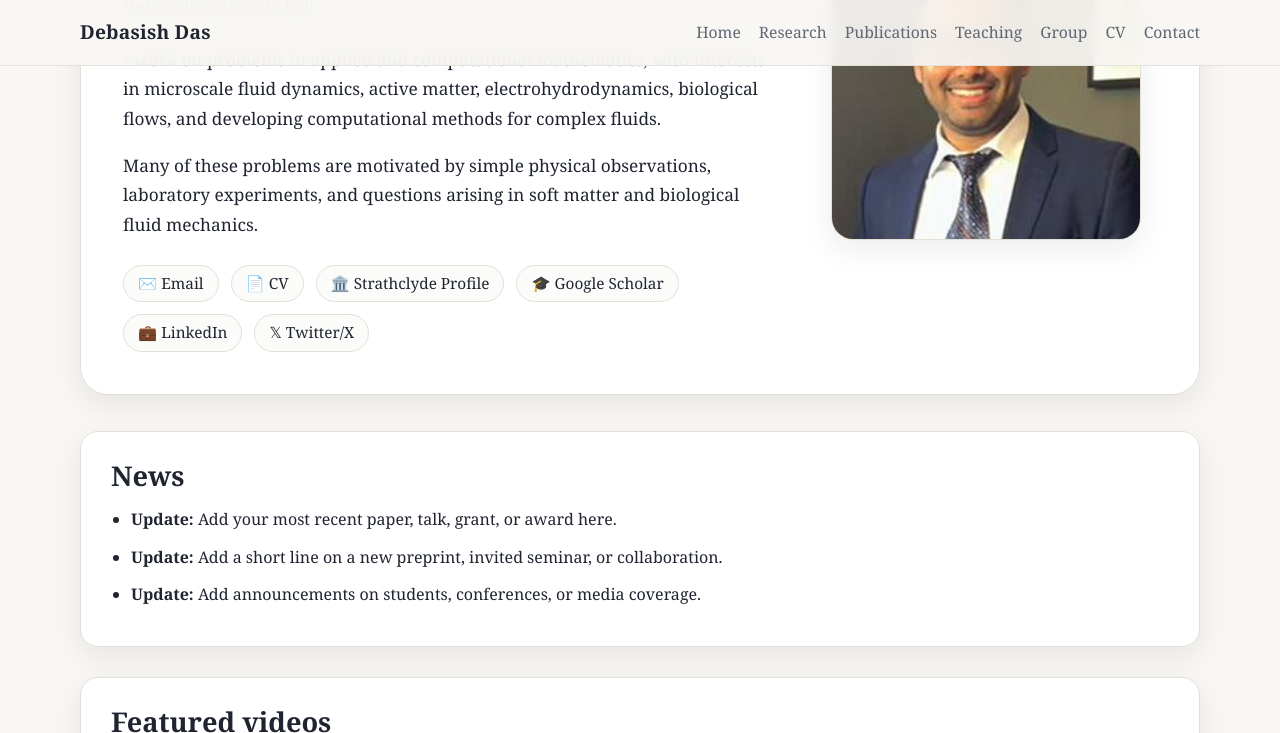
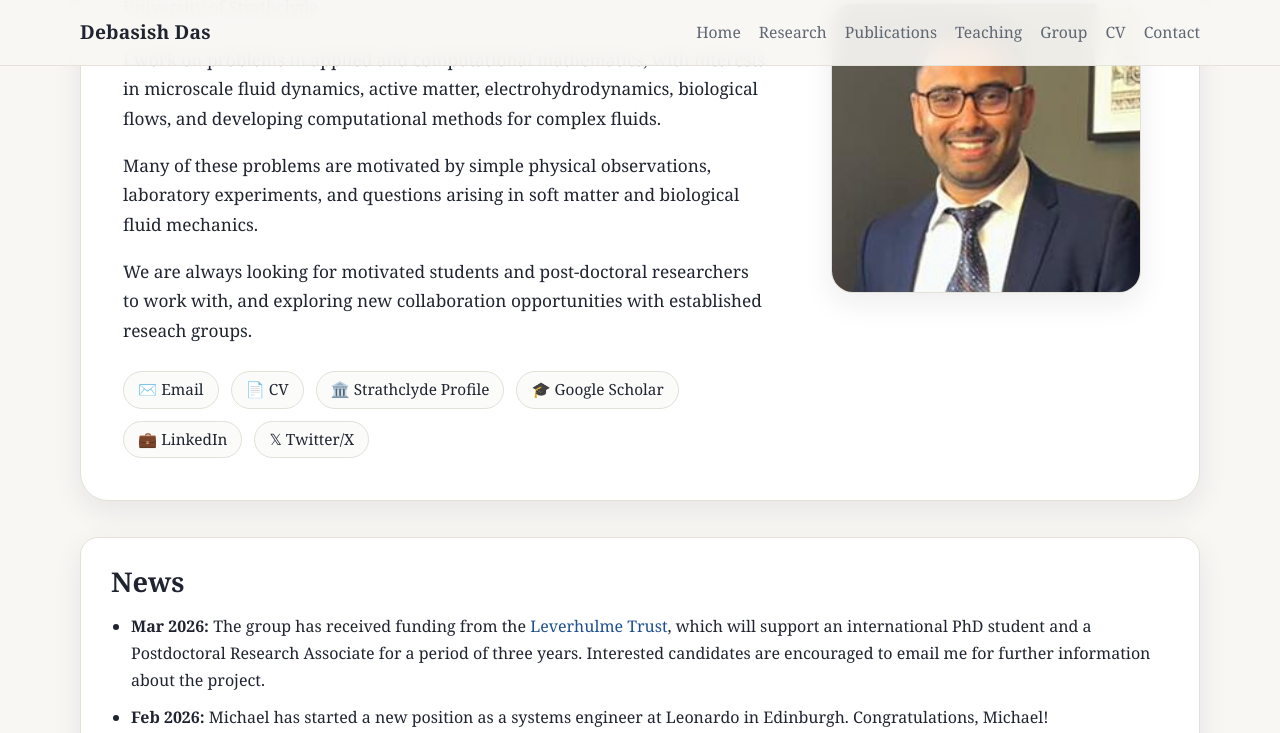
Before and after one commit to debasishuiuc/debasishuiuc.github.io, a Jekyll site: the page built from index.md, in a window 1280 px wide and 1400 px high, scrolled down 313 px, cut to the strip 0-733 px from the top of the window. Built offline with Jekyll 4.4.1, drawn with Linux system fonts in a browser that asks for light colours; some of the changed text lies outside the part shown.

```diff
--- a/index.md
+++ b/index.md
@@ -24,6 +24,11 @@
       experiments, and questions arising in soft matter and biological fluid mechanics.
     </p>
 
+    <p>
+      We are always looking for motivated students and post-doctoral researchers to work with, and
+      exploring new collaboration opportunities with established reseach groups.
+    </p>
+
     <div class="links">
       <a href="mailto:debasish.das@strath.ac.uk">✉️ Email</a>
       <a href="{{ '/files/debasishdas.pdf' | relative_url }}">📄 CV</a>
@@ -42,15 +47,19 @@
 <section class="section-card">
   <h2>News</h2>
   <ul class="news-list">
-    <li><strong>Update:</strong> Add your most recent paper, talk, grant, or award here.</li>
-    <li><strong>Update:</strong> Add a short line on a new preprint, invited seminar, or collaboration.</li>
-    <li><strong>Update:</strong> Add announcements on students, conferences, or media coverage.</li>
+    <li><strong>Mar 2026:</strong> The group has received funding from the <a href="https://www.leverhulme.ac.uk/" target="_blank" rel="noopener noreferrer">Leverhulme Trust</a>, which will support an international PhD student and a Postdoctoral Research Associate for a period of three years. Interested candidates are encouraged to email me for further information about the project.</li>
+    <li><strong>Feb 2026:</strong> Michael has started a new position as a systems engineer at Leonardo in Edinburgh. Congratulations, Michael!</li>
+    <li><strong>Jan 2026:</strong> Debasish gave a research talk in the Department of Chemical Engineering at Stanford.</li>
+    <li><strong>Oct 2025:</strong> Debasish will be teaching a new course on Asymptotic Methods for the Scottish Mathematical Sciences Training Centre (SMSTC). Interested students enrolled at Scottish universities should register via the <a href="https://smstc.ac.uk/" target="_blank" rel="noopener noreferrer">SMSTC website</a>.</li>
+    <li><strong>Jul 2025:</strong> Debasish gave an invited talk at the 9th International Conference on Micro- and Nano Flows (MNF 2025), held in Edinburgh.</li>
+    <li><strong>Jul 2025:</strong> The work on cilia was highlighted in <a href="https://www.strath.ac.uk/whystrathclyde/news/2025/lungcilia/" target="_blank" rel="noopener noreferrer">Strathclyde News</a> and received press coverage in the national Indian newspaper <em>The Statesman</em>.</li>
+    <li><strong>Jul 2025:</strong> New collaborative work with the Cicuta Lab, Cambridge, on cilia dynamics has been accepted for publication in PNAS.</li>
   </ul>
 </section>
 
 
 <section class="section-card">
-  <h2>Featured videos</h2>
+  <h2>Featured simulations</h2>
 
   <div class="video-block">
     <div class="video-text">
```
